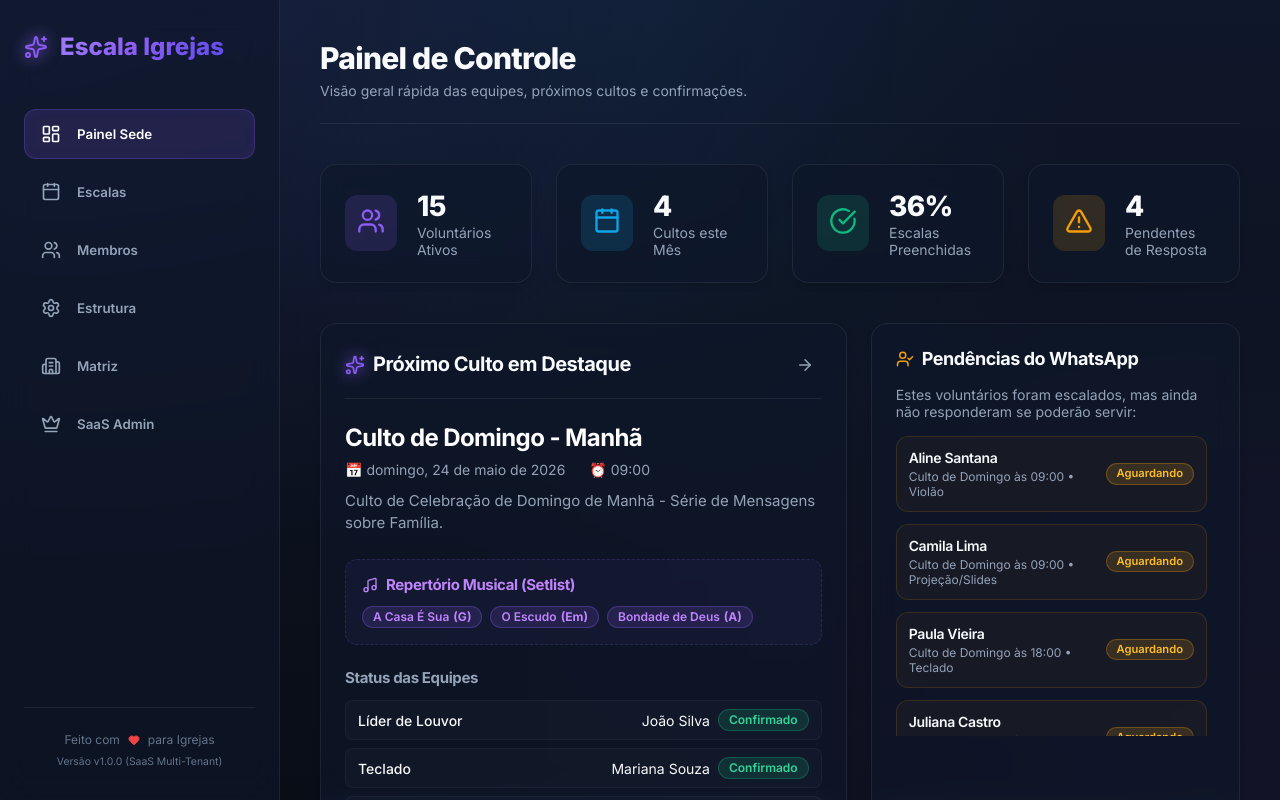
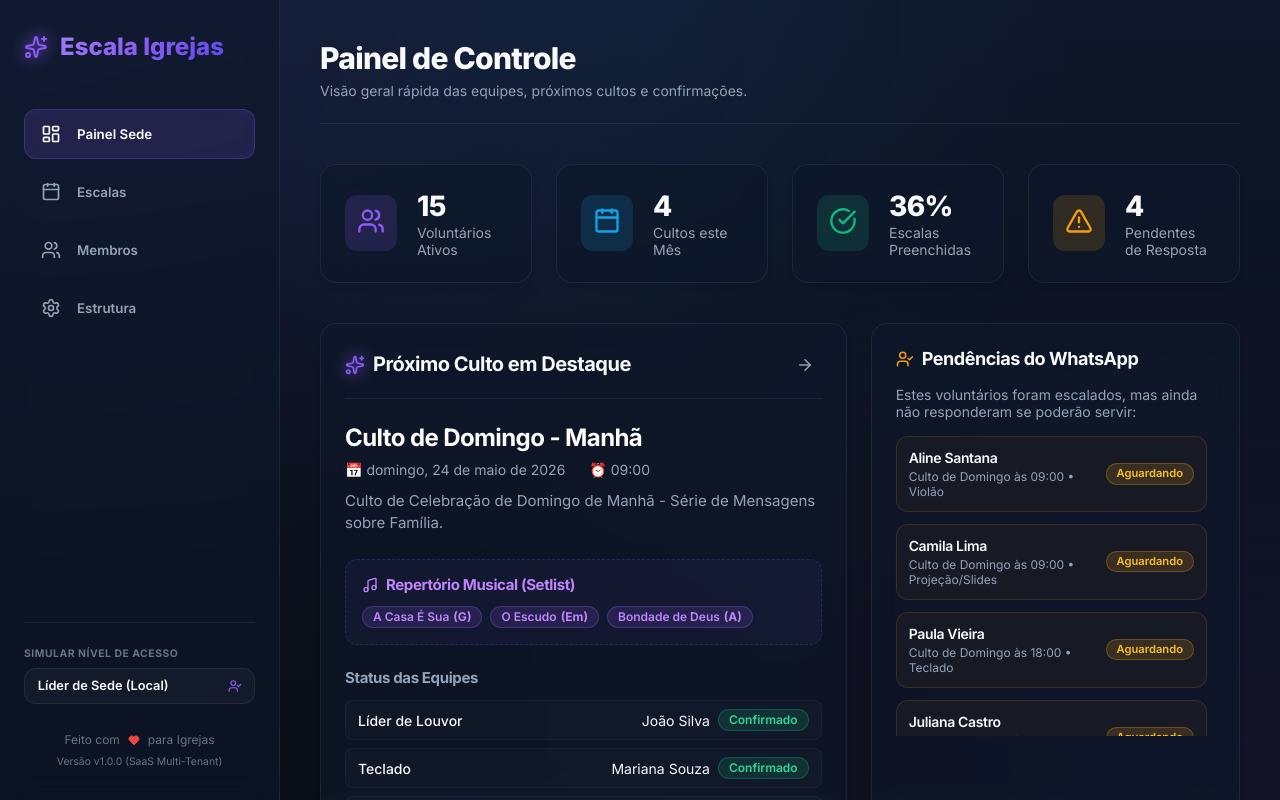
Before and after one commit to pedrohnaves1/escala, a React (Vite) app: page / in a window 1280 px wide. Shown: the top 800 px of the page. Built offline with nearby package versions, Linux system fonts and the light colour scheme; no server answers; the database is empty.

Commit message:
feat: restore the access level simulator select dropdown in App.jsx sidebar footer

```diff
--- a/src/App.jsx
+++ b/src/App.jsx
@@ -7,7 +7,8 @@ import {
   Sparkles,
   Heart,
   Crown,
-  Building2
+  Building2,
+  UserCheck
 } from "lucide-react";
 
 // Views
@@ -23,11 +24,23 @@ import { initializeStorage } from "./utils/storage";
 
 function App() {
   const [activeTab, setActiveTab] = useState("dashboard");
+  const [userRole, setUserRole] = useState("Líder de Sede");
 
   useEffect(() => {
     // Inicializar o LocalStorage com os dados iniciais realistas
     initializeStorage();
   }, []);
+
+  const handleRoleChange = (role) => {
+    setUserRole(role);
+    if (role === "Super Admin") {
+      setActiveTab("superadmin");
+    } else if (role === "Administrador da Matriz") {
+      setActiveTab("orgadmin");
+    } else {
+      setActiveTab("dashboard");
+    }
+  };
 
   return (
     <div className="app-container">
@@ -39,6 +52,8 @@ function App() {
         </div>
 
         <nav className="sidebar-nav">
+          {userRole === "Líder de Sede" ? (
+            <>
               <button
                 className={`nav-item ${activeTab === "dashboard" ? "active" : ""}`}
                 onClick={() => setActiveTab("dashboard")}
@@ -70,25 +85,70 @@ function App() {
                 <Settings size={20} />
                 <span>Estrutura</span>
               </button>
-
+            </>
+          ) : userRole === "Administrador da Matriz" ? (
             <button
-            className={`nav-item ${activeTab === "orgadmin" ? "active" : ""}`}
+              className="nav-item active"
               onClick={() => setActiveTab("orgadmin")}
             >
               <Building2 size={20} />
               <span>Matriz</span>
             </button>
-
+          ) : (
             <button
-            className={`nav-item ${activeTab === "superadmin" ? "active" : ""}`}
+              className="nav-item active"
               onClick={() => setActiveTab("superadmin")}
             >
               <Crown size={20} />
               <span>SaaS Admin</span>
             </button>
+          )}
         </nav>
 
         <footer className="sidebar-footer">
+          {/* SELETOR DE PAPEL SAAS (SIMULADOR) */}
+          <div style={{ marginBottom: "1.25rem", display: "flex", flexDirection: "column", gap: "0.5rem" }}>
+            <span style={{ fontSize: "0.65rem", color: "var(--text-muted)", textTransform: "uppercase", letterSpacing: "0.05em", fontWeight: 700 }}>
+              Simular Nível de Acesso
+            </span>
+            <div style={{ position: "relative" }}>
+              <select
+                value={userRole}
+                onChange={(e) => handleRoleChange(e.target.value)}
+                style={{
+                  width: "100%",
+                  padding: "0.6rem 2.2rem 0.6rem 0.8rem",
+                  background: "rgba(255, 255, 255, 0.03)",
+                  border: "1px solid var(--glass-border)",
+                  borderRadius: "var(--radius-md)",
+                  color: "var(--text-primary)",
+                  fontSize: "0.8rem",
+                  fontWeight: 600,
+                  outline: "none",
+                  cursor: "pointer",
+                  appearance: "none",
+                  WebkitAppearance: "none",
+                  transition: "var(--transition-fast)"
+                }}
+                className="role-selector-select"
+              >
+                <option value="Líder de Sede" style={{ background: "var(--bg-secondary)", color: "var(--text-primary)" }}>
+                  Líder de Sede (Local)
+                </option>
+                <option value="Administrador da Matriz" style={{ background: "var(--bg-secondary)", color: "var(--text-primary)" }}>
+                  Administrador da Matriz
+                </option>
+                <option value="Super Admin" style={{ background: "var(--bg-secondary)", color: "var(--text-primary)" }}>
+                  Super Admin (SaaS)
+                </option>
+              </select>
+              {/* Premium icon overlay in select */}
+              <div style={{ position: "absolute", right: "0.8rem", top: "50%", transform: "translateY(-50%)", pointerEvents: "none", color: "var(--primary)", display: "flex", alignItems: "center" }}>
+                {userRole === "Super Admin" ? <Crown size={14} /> : userRole === "Administrador da Matriz" ? <Building2 size={14} /> : <UserCheck size={14} />}
+              </div>
+            </div>
+          </div>
+
           <div style={{ display: "flex", alignItems: "center", gap: "0.5rem", fontSize: "0.75rem", color: "var(--text-muted)", justifyContent: "center" }}>
             <span>Feito com</span>
             <Heart size={12} style={{ color: "#ef4444", fill: "#ef4444" }} />
@@ -102,12 +162,16 @@ function App() {
 
       {/* ÁREA DE CONTEÚDO PRINCIPAL */}
       <main className="main-content">
+        {userRole === "Super Admin" && <SuperAdmin />}
+        {userRole === "Administrador da Matriz" && <OrgAdmin />}
+        {userRole === "Líder de Sede" && (
+          <>
             {activeTab === "dashboard" && <Dashboard setActiveTab={setActiveTab} />}
             {activeTab === "escalas" && <Escalas />}
             {activeTab === "voluntarios" && <Voluntarios />}
             {activeTab === "cultos" && <Cultos />}
-        {activeTab === "orgadmin" && <OrgAdmin />}
-        {activeTab === "superadmin" && <SuperAdmin />}
+          </>
+        )}
       </main>
     </div>
   );
```
Lines whose indentation alone changed are shown as unchanged.
